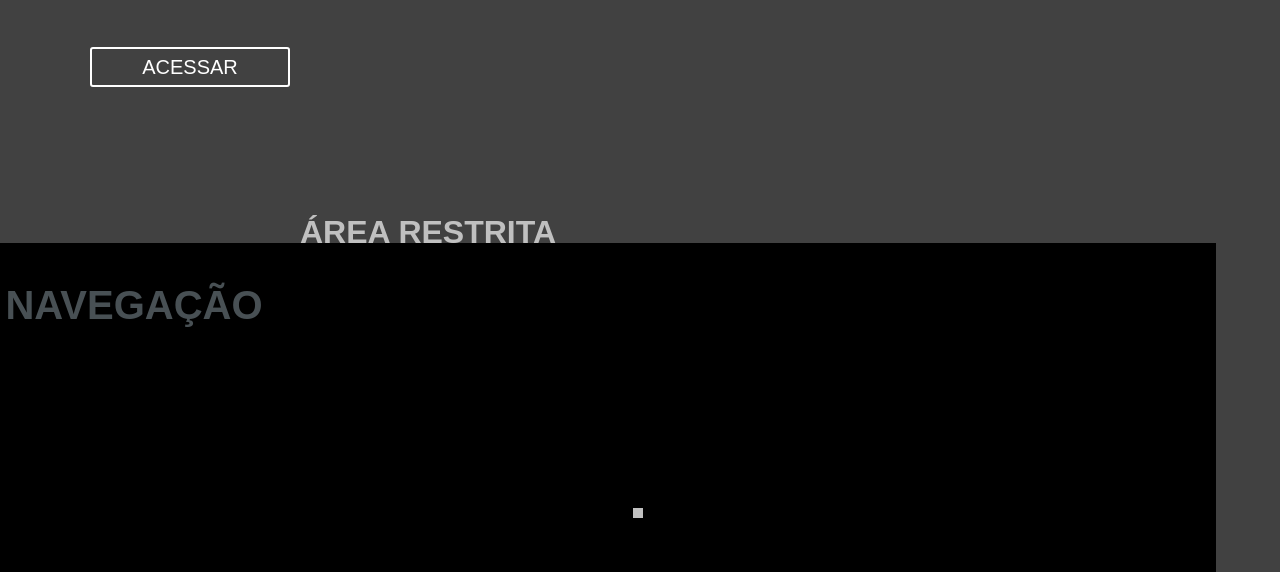
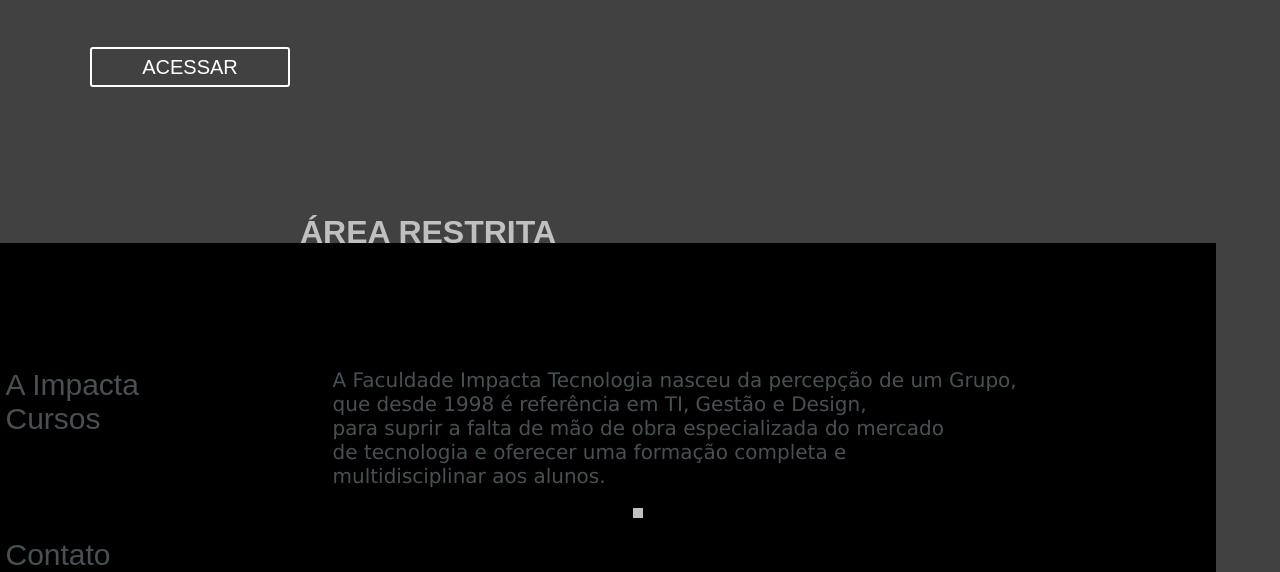
Before and after one commit to LimaHenrique/SiteFaculdadev3, a Django app: page /restrito.html in a window 1280 px wide. Shown: the part 640-1212 px from the top of the page. Run offline with Django 3.2, Linux system fonts and the light colour scheme; data that the repository does not hold is empty; parts of the project's set-up code (start-up, migrations or seed data) failed here and were passed over.

Commit message:
Update base.html

```diff
--- a/app/templates/base.html
+++ b/app/templates/base.html
@@ -58,21 +58,21 @@
 {% endblock %}
 
 <footer id="baixo" style = "color:black">
-	<div id = "partes" style = "color:#485054">
+	<div id = "partes">
 		<p align="justify">
 		<h3 style="font-size:40px"><b>NAVEGAÇÃO</b></h3>
-		<a href = "">A Impacta</a><br>
-		<a href = "">Cursos</a><br>
+		<a href = "" style = "color:#485054">A Impacta</a><br>
+		<a href = "" style = "color:#485054">Cursos</a><br>
 		<a href = "">Eventos</a><br>
 		<a href = "">Notícias</a><br>
 		<a href = "">Blog</a><br>
-		<a href = "">Contato</a><br>
+		<a href = "" style = "color:#485054">Contato</a><br>
 	</div>
 
 	<divstyle = "color:#485054">
 		<p align="justify">
 		<h3 style="font-size:40px"><b>SOBRE</b></h3>
-		<p align="justify">
+		<p align="justify" style = "color:#485054">
 		A Faculdade Impacta Tecnologia nasceu da percepção de um Grupo,<br>
 			que desde 1998 é referência em TI, Gestão e Design,<br>
 			para suprir a falta de mão de obra especializada do mercado<br>
```
